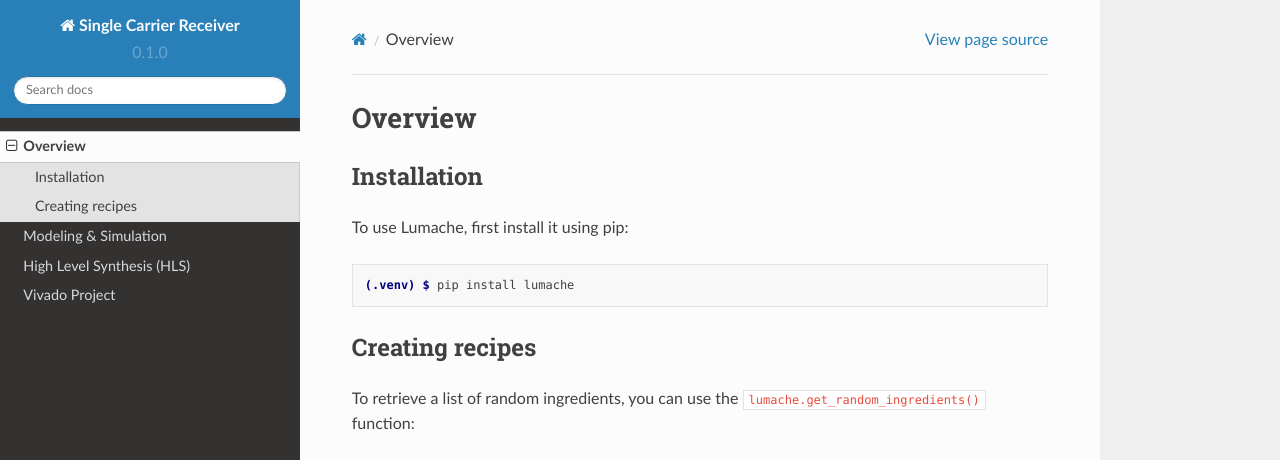
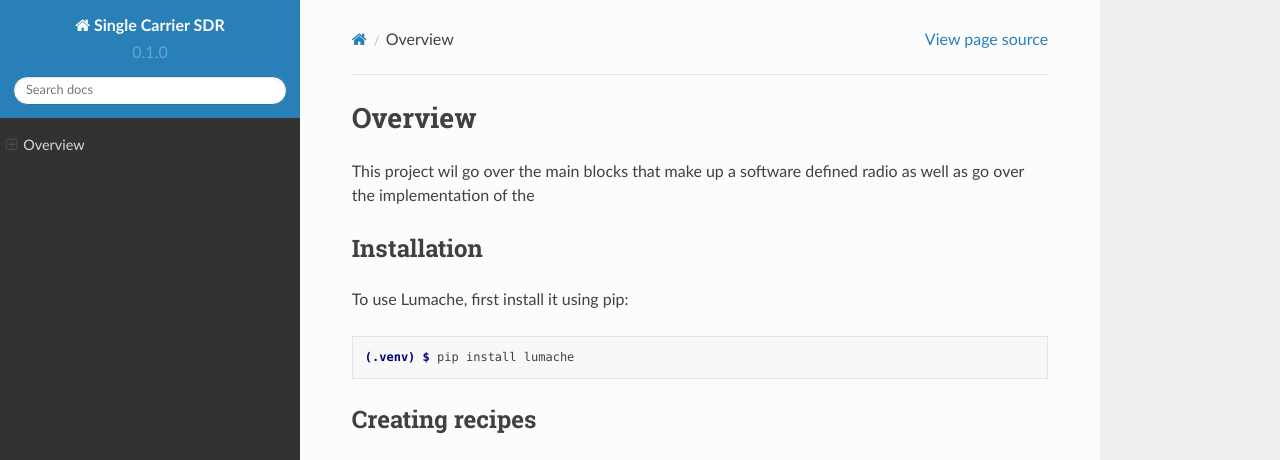
Before and after one commit to alikarb/OFDM-Recevier, a Sphinx documentation site: the page built from docs/source/Overview.rst, in a window 1280 px wide and 1108 px high. Shown: the top 460 px of the window. Built offline with Sphinx 7.4.7 and the Read the Docs theme 2.0.0, drawn with Linux system fonts in a browser that asks for light colours; pages that are not in the unit, such as notebooks, are missing from menus; grey boxes are pictures that could not be loaded.

Commit message:
minor updates

```diff
--- a/docs/source/Overview.rst
+++ b/docs/source/Overview.rst
@@ -1,5 +1,6 @@
 Overview
 =====
+This project wil go over the main blocks that make up a software defined radio as well as go over the implementation of the
 
 .. _installation:
 
--- a/docs/source/conf.py
+++ b/docs/source/conf.py
@@ -2,7 +2,7 @@
 
 # -- Project information
 
-project = 'Single Carrier Receiver'
+project = 'Single Carrier SDR'
 copyright = ''
 author = 'Ali Karbassi'
 
--- a/docs/source/index.rst
+++ b/docs/source/index.rst
@@ -22,7 +22,7 @@ I'm always open to feedback, getting others perspectives, and learning more so f
 Contents
 --------
 
-.. toctree::
+.. content::
 
    :maxdepth: 1
    Overview
```
